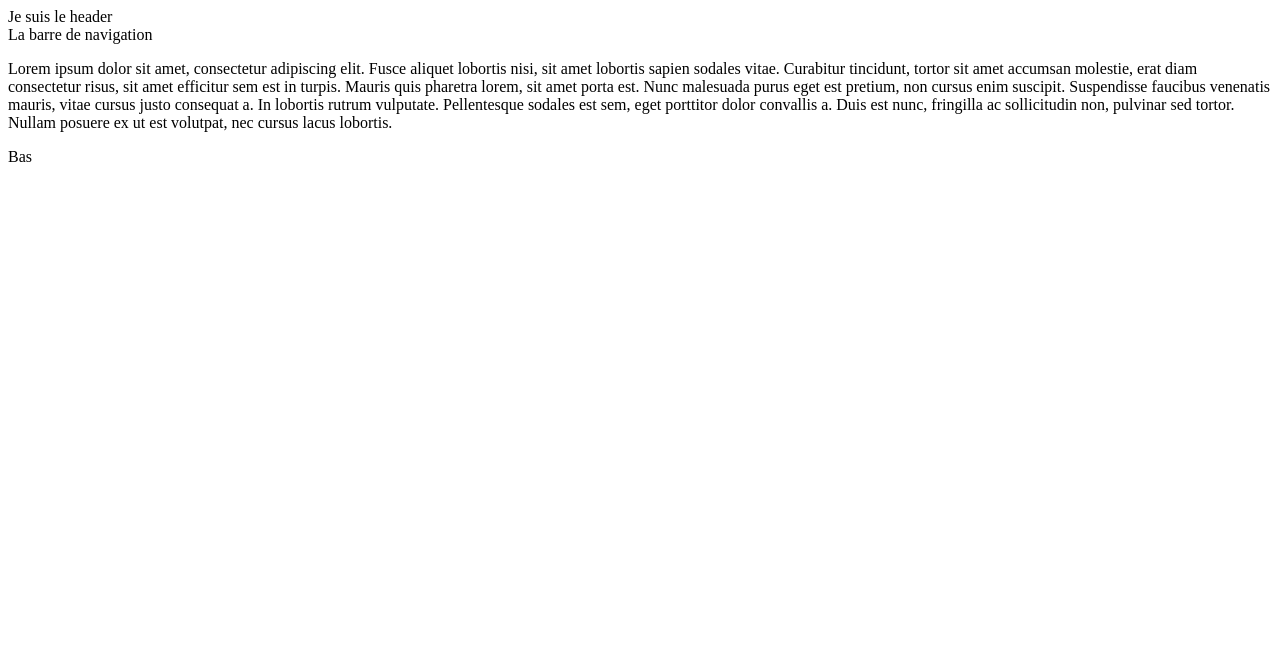
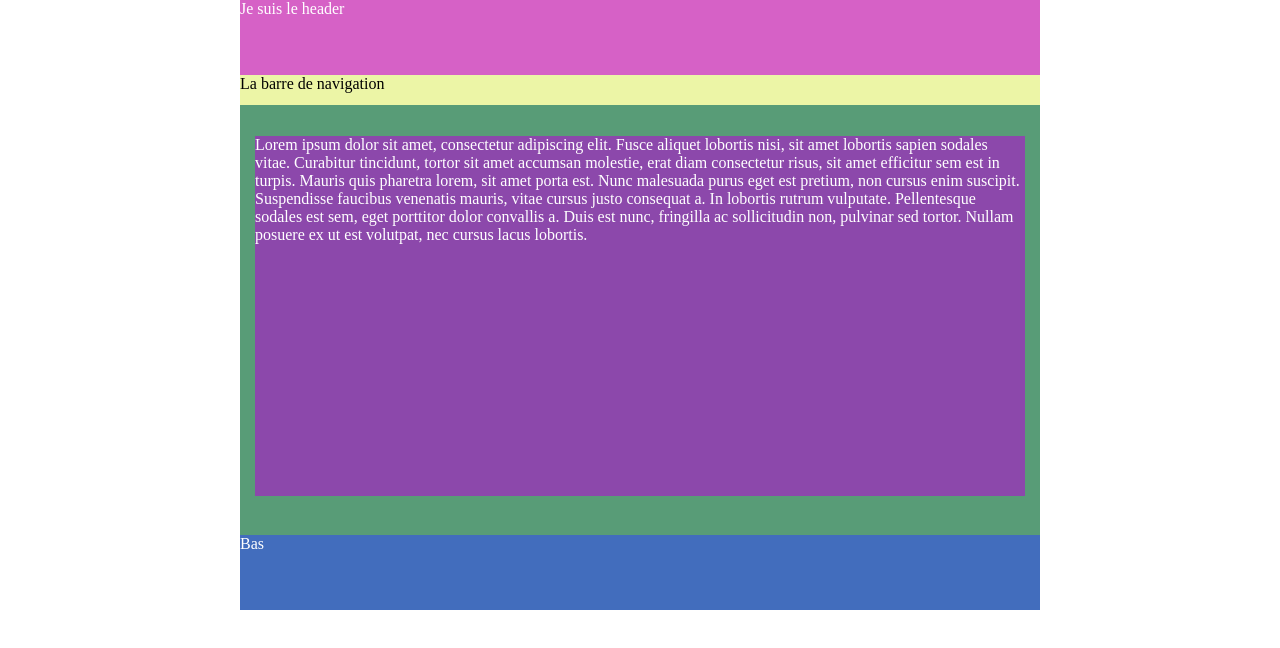
Before and after one commit to mouskito/tp_html_afpa_paris, a plain HTML site: page index.html in a window 1280 px wide. Drawn offline with Linux system fonts and the light colour scheme.

Commit message:
change le height et le lien pour css

```diff
--- a/index.html
+++ b/index.html
@@ -3,7 +3,7 @@
   <head>
     <meta charset="utf-8">
     <title> Zoning adaptatif </title>
-    <link rel="stylesheet" type="text/css" href="css/exo.css">
+    <link rel="stylesheet" type="text/css" href="style.css">
   </head>
   <body>
     <header>
--- a/style.css
+++ b/style.css
@@ -19,6 +19,7 @@ footer {
 #section_inner {
   background: #8c48ab;
   color: white;
+  height: 90%;
 }
 
 body{
@@ -30,4 +31,5 @@ body{
 section {
   background-color:#589c77;
   padding: 15px;
+  height: 400px;
 }
```
